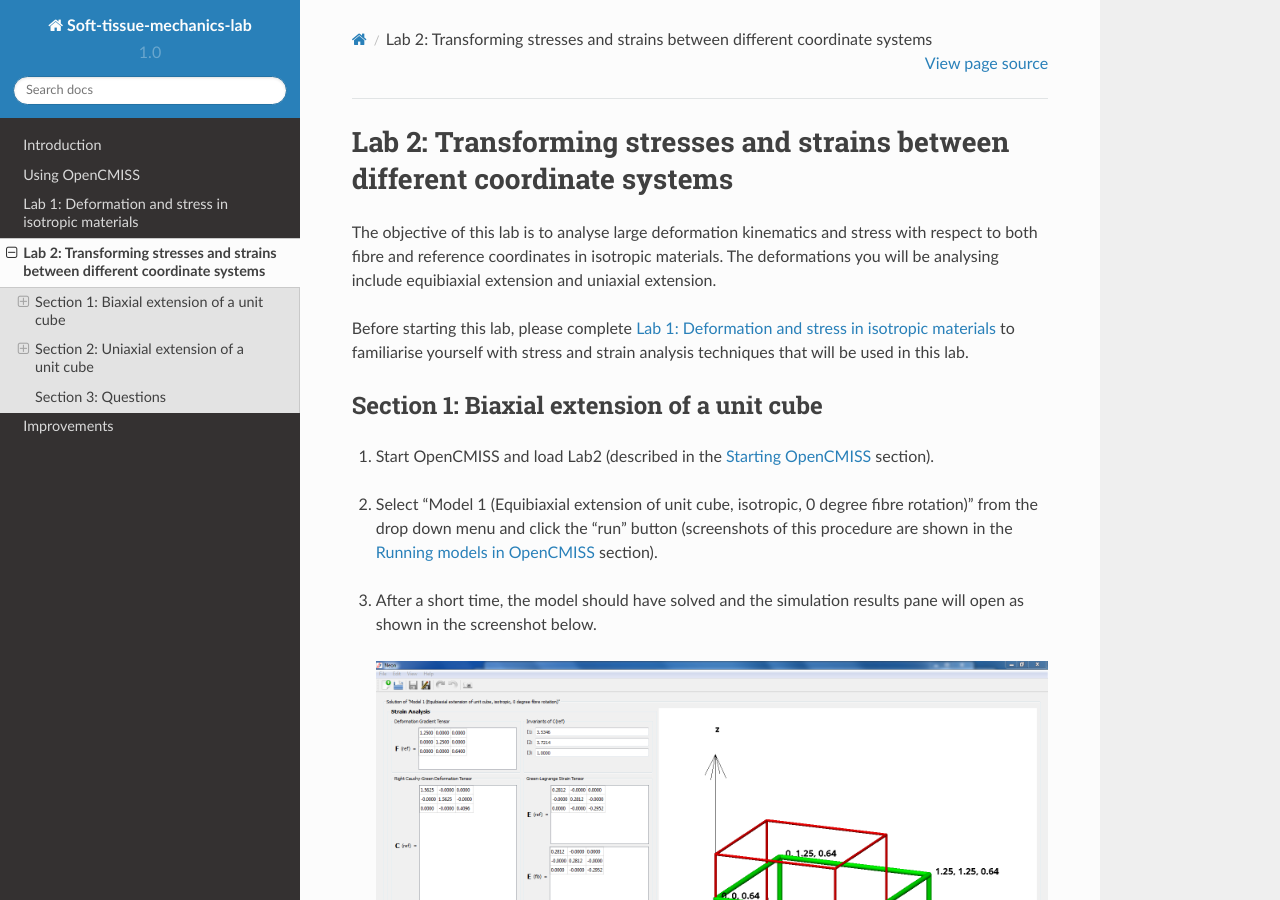
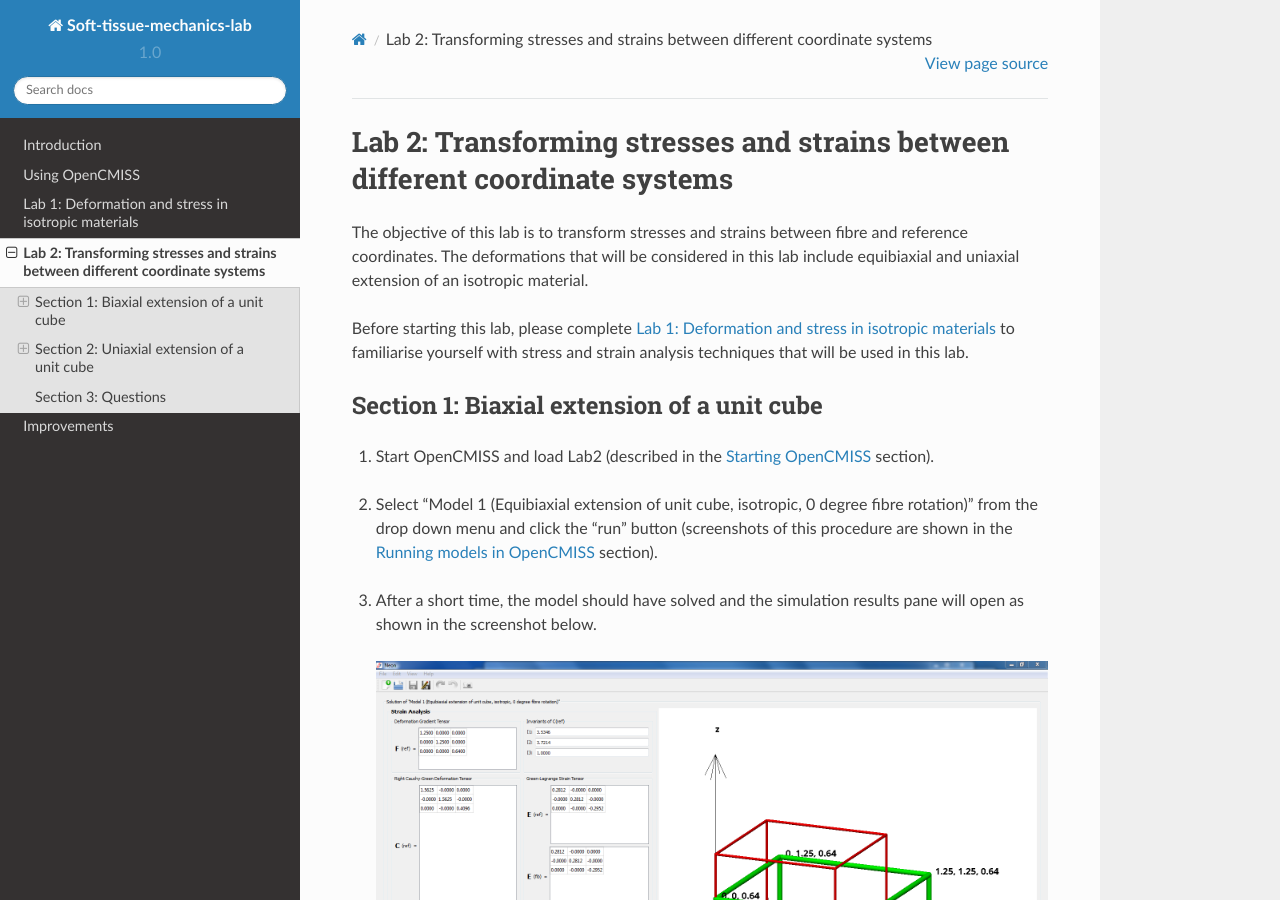
Before and after one commit to mpnash/soft-tissue-mechanics-labs, a Sphinx documentation site: the page built from docs/source/lab2.rst, in a window 1280 px wide and 900 px high. Built offline with Sphinx 7.4.7 and the Read the Docs theme 2.0.0, drawn with Linux system fonts in a browser that asks for light colours.

Commit message:
Updating intro section of lab2 instructions

```diff
--- a/docs/source/lab2.rst
+++ b/docs/source/lab2.rst
@@ -12,7 +12,7 @@
 .. toctree::
    :maxdepth: 2
 
-The objective of this lab is to analyse large deformation kinematics and stress with respect to both fibre and reference coordinates in isotropic materials. The deformations you will be analysing include equibiaxial extension and uniaxial extension.
+The objective of this lab is to transform stresses and strains between fibre and reference coordinates. The deformations that will be considered in this lab include equibiaxial and uniaxial extension of an isotropic material.
 
 Before starting this lab, please complete :ref:`Lab 1: Deformation and stress in isotropic materials <lab1>` to familiarise yourself with stress and strain analysis techniques that will be used in this lab.
 
```
